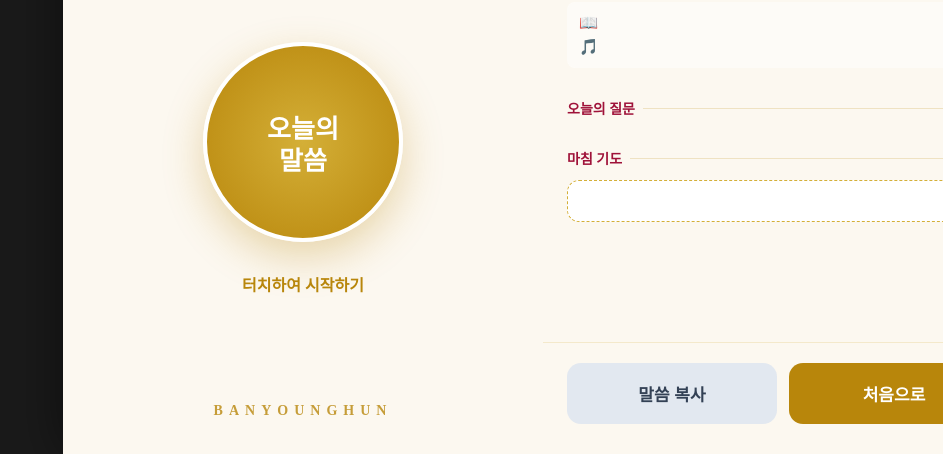
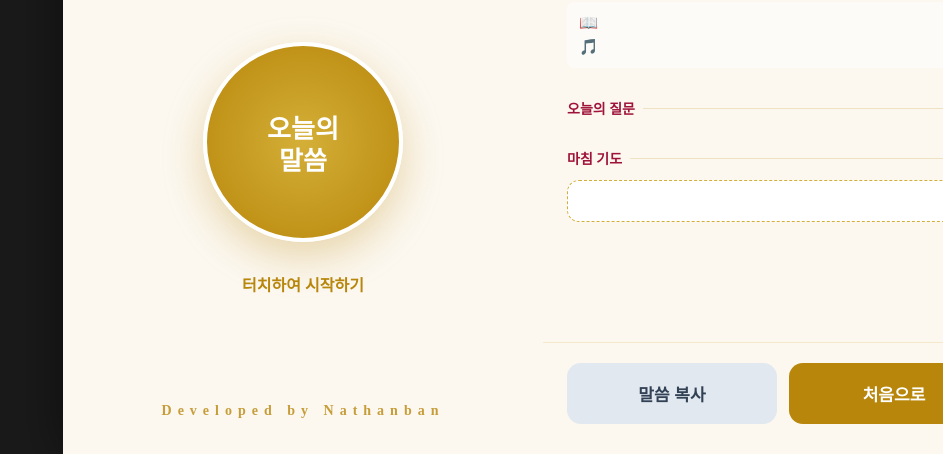
Before and after one commit to younghunban-collab/qt365, a plain HTML site: page index.html in a window 1280 px wide. Shown: the part 346-800 px from the top of the page, without its empty margins (337-1280 px from the left). Drawn offline with Linux system fonts and the light colour scheme.

Commit message:
Update index.html

```diff
--- a/index.html
+++ b/index.html
@@ -131,7 +131,7 @@
                 <div>말씀</div>
             </div>
             <div style="color: var(--dark-gold); font-weight: bold; animation: bounce 2s infinite; margin-top: 10px;">터치하여 시작하기</div>
-            <div class="maker-name">BANYOUNGHUN</div>
+            <div class="maker-name">Developed by Nathanban</div>
         </div>
 
         <!-- 말씀 상세 화면 -->
```
